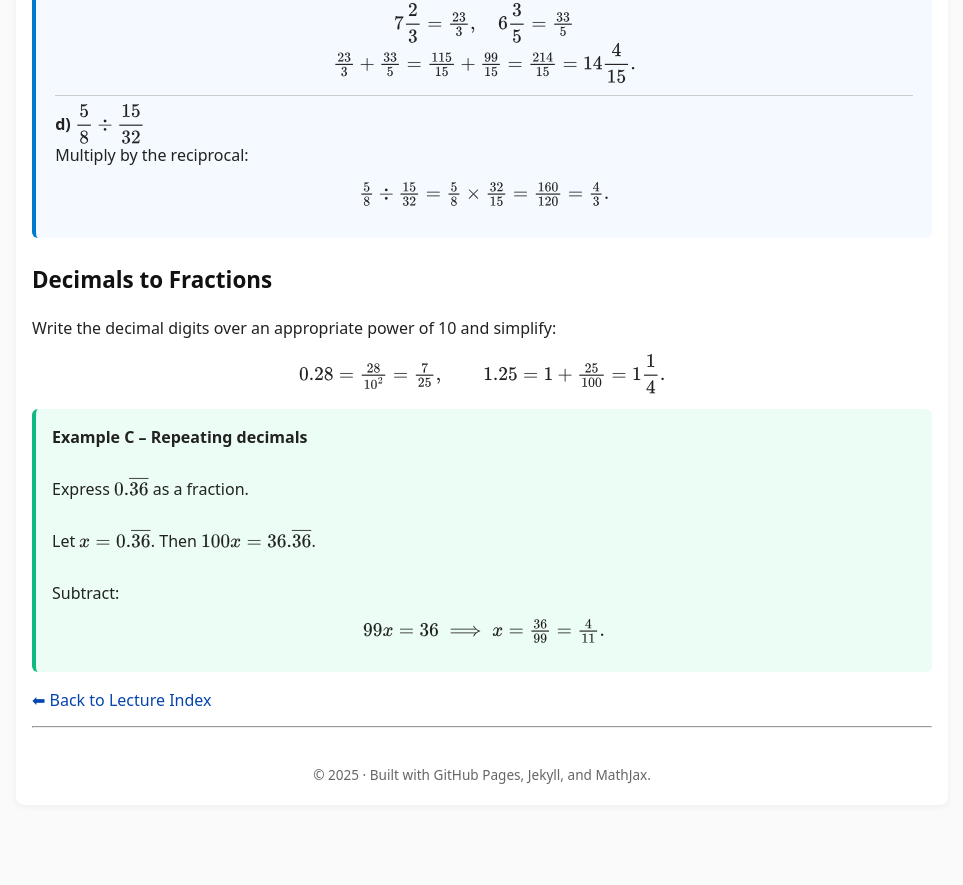
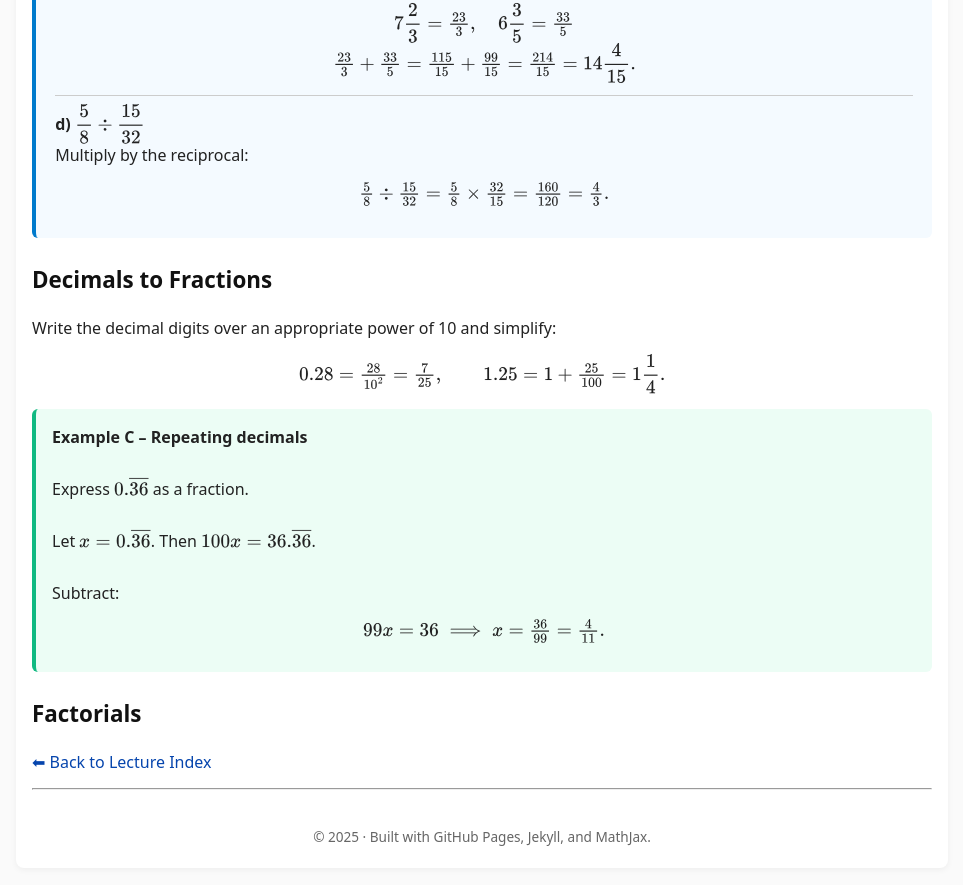
Before and after one commit to SaleemKamaludin/SaleemKamaludin.github.io, a Jekyll site: the page built from courses/math-1115/lecture-notes/lecture2.md, in a window 1280 px wide and 900 px high, scrolled down 3731 px. Shown: the top 885 px of the window, without its empty margins (158-1121 px from the left). Built offline with Jekyll 4.4.1, drawn with Linux system fonts in a browser that asks for light colours; before the commit the page ends 4568 px from its top, so only the background shows below that.

Commit message:
Update lecture2.md

```diff
--- a/courses/math-1115/lecture-notes/lecture2.md
+++ b/courses/math-1115/lecture-notes/lecture2.md
@@ -294,5 +294,9 @@ To divide fractions, multiply by the reciprocal of the second:
 </div>
 
 
+<h2 id="sec-factorials">Factorials</h2>
+
+
+
 
 [⬅ Back to Lecture Index]({{ '/courses/math-1115/lecture-notes/' | relative_url }})
```
